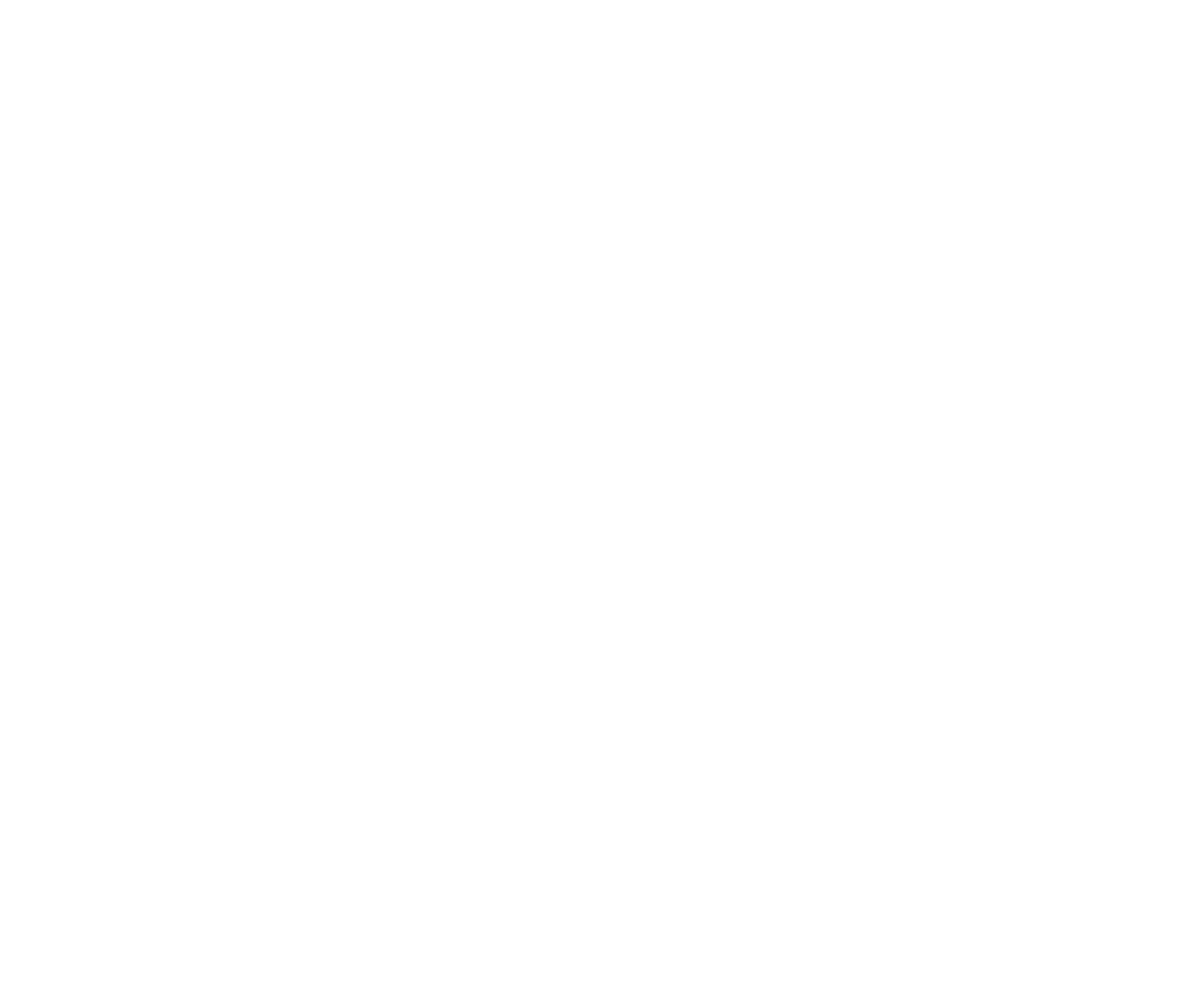
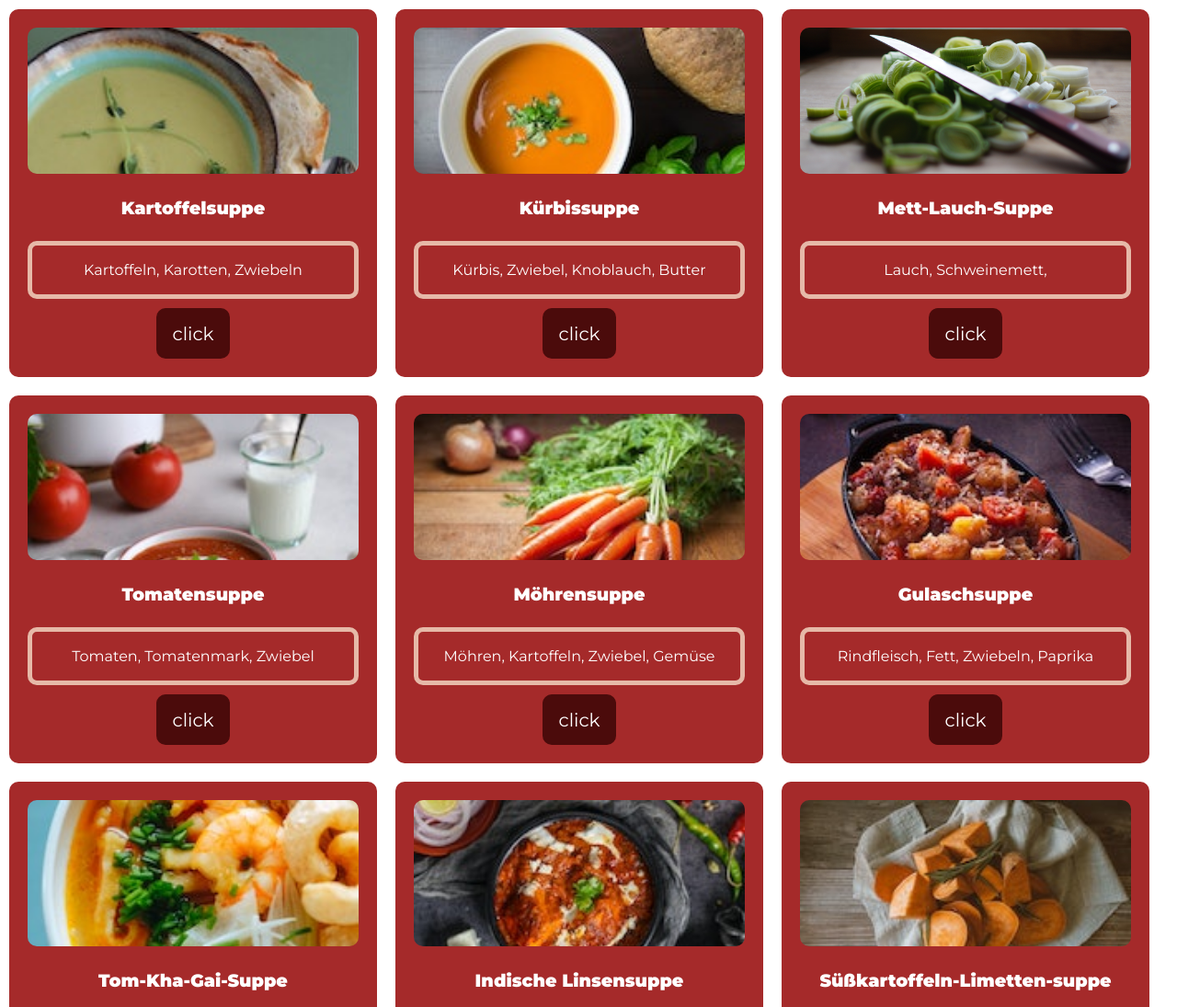
Before and after one commit to jakob83/Eatsearcher, a plain HTML site: page extern-Sites/Vorspeise.html in a window 1280 px wide. Shown: the top 1095 px of the page at 92% size. Before the commit the page ends 800 px from the top, so only its background shows below. Drawn offline with Linux system fonts and the light colour scheme.

Commit message:
added recipies Vorspeise

```diff
--- a/extern-Sites/Vorspeise.html
+++ b/extern-Sites/Vorspeise.html
@@ -5,8 +5,16 @@
     <meta http-equiv="X-UA-Compatible" content="IE=edge">
     <meta name="viewport" content="width=device-width, initial-scale=1.0">
     <title>Vorspeise</title>
+    <link rel="stylesheet" href="../index.css">
+    <link rel="preconnect" href="https://fonts.googleapis.com">
+    <link rel="preconnect" href="https://fonts.gstatic.com" crossorigin>
+    <link href="https://fonts.googleapis.com/css2?family=Montserrat:wght@400;900&display=swap" rel="stylesheet">
+
 </head>
 <body>
+    <div id="big-container" class="big-container">
 
+    </div>
+    <script src="Vorspeise.js"></script>
 </body>
 </html>
--- /dev/null
+++ b/extern-Sites/Vorspeise.js
@@ -0,0 +1,111 @@
+Rezepte = [
+    Kartoffelsuppe = {
+        img: "../imgs/Kartoffelsuppe.jpg",
+        name: "Kartoffelsuppe",
+        mainIng: "Kartoffeln, Karotten, Zwiebeln"
+    },
+    Kürbissuppe = {
+        img :  "../imgs/Kürbissuppe.jpg",
+        name: "Kürbissuppe",
+        mainIng: "Kürbis, Zwiebel, Knoblauch, Butter"
+    },
+
+    MettLauchsuppe={
+        img: "../imgs/Lauch.jpg",
+        name: "Mett-Lauch-Suppe",
+        mainIng: "Lauch, Schweinemett,"
+    },
+    Tomatensuppe = {
+        img: "../imgs/Tomatensuppe.jpg",
+        name: "Tomatensuppe",
+        mainIng: "Tomaten, Tomatenmark, Zwiebel"
+    },
+    Möhrensuppe= {
+        img: "../imgs/Möhrensuppe.jpg",
+        name: "Möhrensuppe",
+        mainIng: "Möhren, Kartoffeln, Zwiebel, Gemüse"
+    },
+    Gulaschsuppe = {
+        img: "../imgs/Gulasch.jpg",
+        name: "Gulaschsuppe",
+        mainIng: "Rindfleisch, Fett, Zwiebeln, Paprika"
+    },
+    Gai={
+        img: "../imgs/Gai.jpg",
+        name: "Tom-Kha-Gai-Suppe",
+        mainIng: "Kokosmilch, Hühnerbrühe, Zitronengras, Chili, Fischsauce"
+    },
+    indischeSuppe={
+        img: "../imgs/Linsen.jpg",
+        name: "Indische Linsensuppe",
+        mainIng: "Butter, Knoblauch, Zwiebel, Kurkuma, Curry, Tomaten, Zitronensaft,Kokosmilch"
+    },
+    Süßkartoffelsuppe={
+        img: "../imgs/Süßkartoffeln.jpg",
+        name: "Süßkartoffeln-Limetten-suppe",
+        mainIng: "Süßkartoffeln, Knoblauchzehe, Gemüse, Limetten, Kokosmilch"
+    },
+    mexikanischeSuppe={
+        img: "../imgs/Mexican.jpg",
+        name: "Mexikanische Suppe",
+        mainIng: "Hackfleisch, Zwiebel, Paprika, Mais, Tomaten, Fleischbrühe, Ketchup, Kidney-Bohnen"
+    },
+    KokosSuppe={
+        img: "../imgs/kokos.jpg",
+        name: "rote-Linsen-Kokos-suppe",
+        mainIng: "Zwiebel, Ingwer, rote LinsenTomaten, Gemüsebrühe, Kokosmilch"
+    },
+    Schwedische={
+        img: "../imgs/Schwedische.jpg",
+        name: "Schwedische Sommersuppe",
+        mainIng: "Kartoffeln, Lauch, Butter, Gemüsebrühe, Dill"
+    },
+    Brokkoli={
+        img: "../imgs/Brokkoli.jpg",
+        name: "Brokkoli Suppe",
+        mainIng: "Brokkoli, Knoblauchzehen, Gemüsesuppe, Olivenöl"
+    },
+    Gyrossuppe={
+        img: "../imgs/Gyros.jpg",
+        name: "Gyrossuppe",
+        mainIng: "Zwiebel, Knoblauchzehe, Paprika, Schweinegeschnetzeltes,Gyrosgewürz, Mehl, Gemüsebrühe"
+    },
+    KäseLauch={
+        img: "../imgs/Käse.jpg",
+        name: "Käse-Lauch Suppe",
+        mainIng: "Porree, Hackfleisch, Gemüsebrühe, Schmelzkäse"
+    },
+    Italia={
+        img: "../imgs/Minestrone.jpg",
+        name: "Italienische Minestrone",
+        mainIng:"Knoblauchzehe, Zwiebeln, Karotten, Kartoffeln, Bohnen, Zucchini, Butter, Speck, Gemüsebrühe"
+    }
+]
+
+
+for(i=0; i<Rezepte.length; i++){
+    div = document.createElement("div")
+    div.setAttribute("class", "container")
+
+    background = document.createElement("div")
+    background.setAttribute("class", "background")
+    background.style.backgroundImage = "URL("+Rezepte[i].img+")"
+    div.appendChild(background)
+
+    p = document.createElement("p")
+    p.setAttribute("class","name")
+    p.innerHTML = Rezepte[i].name
+    div.appendChild(p)
+
+    mainIng = document.createElement("p")
+    mainIng.setAttribute("class", "main-ing")
+    mainIng.innerHTML = Rezepte[i].mainIng
+    div.appendChild(mainIng)
+
+    btn = document.createElement("button")
+    btn.setAttribute("class", "btn-link")
+    btn.innerHTML = "click"
+    div.appendChild(btn)
+
+    document.getElementById("big-container").appendChild(div)
+}
--- a/index.css
+++ b/index.css
@@ -78,4 +78,82 @@ body{
     bottom: 0;
     width: 20%;
     background-color: rgb(44, 17, 17);
+
 }
+
+.big-container{
+    display: flex;
+    flex-wrap:wrap;
+}
+
+.container{
+
+    background-color: brown;
+    display: flex;
+    flex-direction: column;
+    width: 400px;
+    height: 400px;
+    box-sizing: border-box;
+    color: white;
+    border-radius: 10px;
+    margin: 10px;
+    padding: 20px;
+    gap: 10px;
+}
+
+.container > *{
+    flex: 1;
+}
+
+.background{
+
+    height: 50%;
+    background-repeat: no-repeat;
+    background-size: cover;
+    background-position: top;
+    flex: 3;
+    border-radius: 10px;
+}
+.name{
+    font-size: larger;
+    font-weight: 600;
+    margin: 0%;
+    display: flex;
+    justify-content: center;
+    align-items: center;
+}
+.main-ing{
+    border: 5px solid rgb(230, 185, 168);
+    border-radius: 10px;
+    margin:0;
+    display: flex;
+    justify-content: center;
+    align-items: center;
+}
+.btn-link{
+    border: none;
+    border-radius: 10px;
+    background-color: rgb(75, 11, 11);
+    color: white;
+    font-size: 20px;
+    font-family: "Montserrat";
+    align-self: center;
+    width: 80px;
+    transition: 0.15s;
+    display: flex;
+    align-items: center;
+    justify-content: center;
+}
+
+.btn-link:hover{
+    background-color: rgb(230, 185, 168);
+
+}
+.btn-link:active{
+    padding-top: 10px;
+    padding-bottom: 10px;
+    padding-left: 60px;
+    padding-right: 60px;
+    font-size: 25px;
+
+}
```
Also changed, not shown: imgs/Brokkoli.jpg (added), imgs/Gai.jpg (added), imgs/Gulasch.jpg (added), imgs/Gyros.jpg (added), imgs/Kartoffelsuppe.jpg (added), imgs/Käse.jpg (added), imgs/Kürbissuppe.jpg (added), imgs/Lauch.jpg (added), imgs/Linsen.jpg (added), imgs/Mexican.jpg (added), imgs/Möhrensuppe.jpg (added), imgs/Schwedische.jpg (added), imgs/Süßkartoffeln.jpg (added), imgs/Tomatensuppe.jpg (added), 1 more files, 1 other file.
